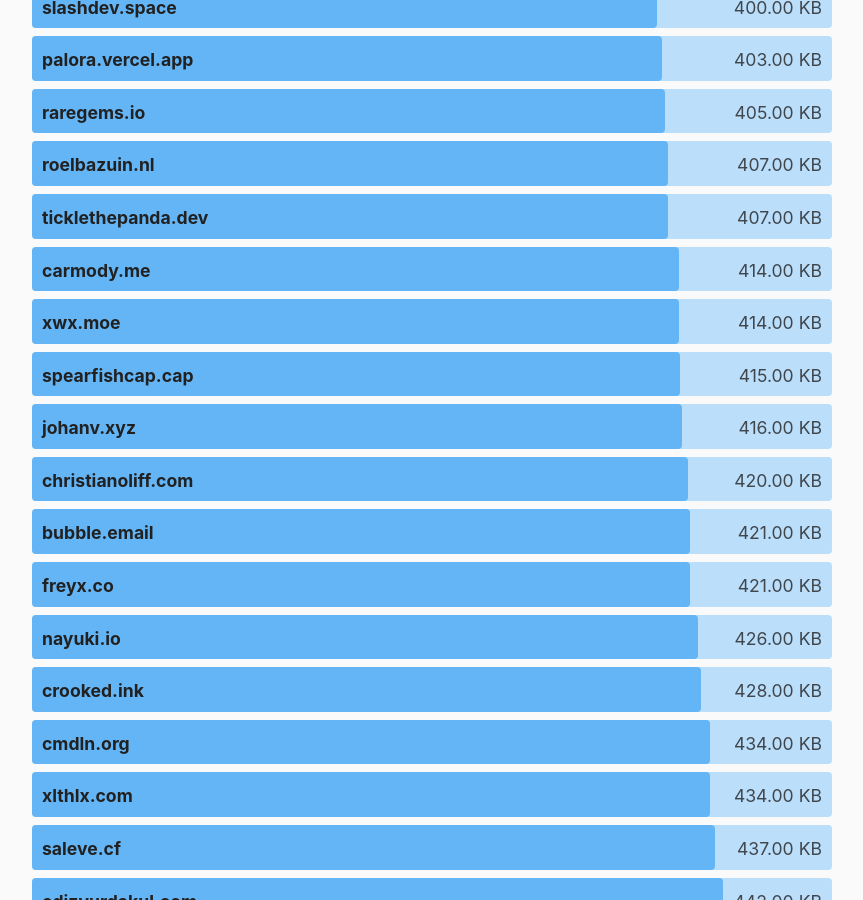
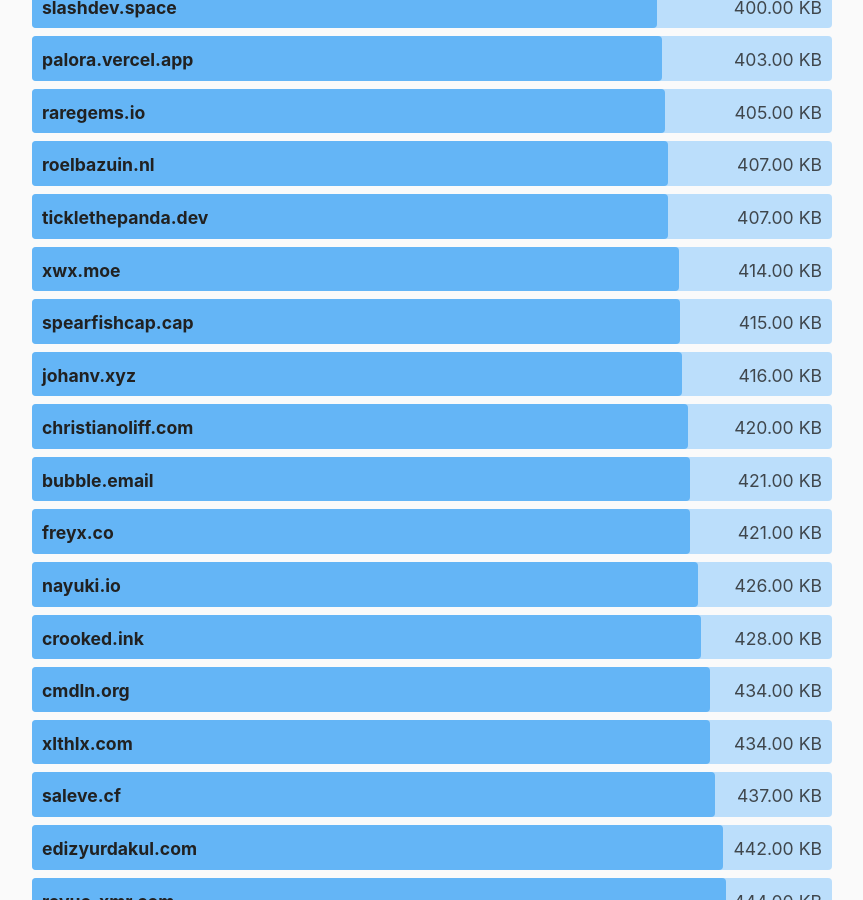
Before and after one commit to kevquirk/512kb.club, a Jekyll site: the page built from index.md, in a window 1280 px wide and 900 px high, scrolled down 29001 px. Shown: the whole window, without its empty margins (208-1071 px from the left). Built offline with Jekyll 4.4.1, drawn with Linux system fonts in a browser that asks for light colours.

Commit message:
Remove carmody.me (UM)
See #1067

```diff
--- a/_data/sites.yml
+++ b/_data/sites.yml
@@ -502,11 +502,6 @@
   url: http://caraudioinc.com/
   size: 338
   last_checked: 2022-02-11
-
-- domain: carmody.me
-  url: https://carmody.me/
-  size: 414
-  last_checked: 2022-11-20
 
 - domain: castorisdead.xyz
   url: https://castorisdead.xyz
```
